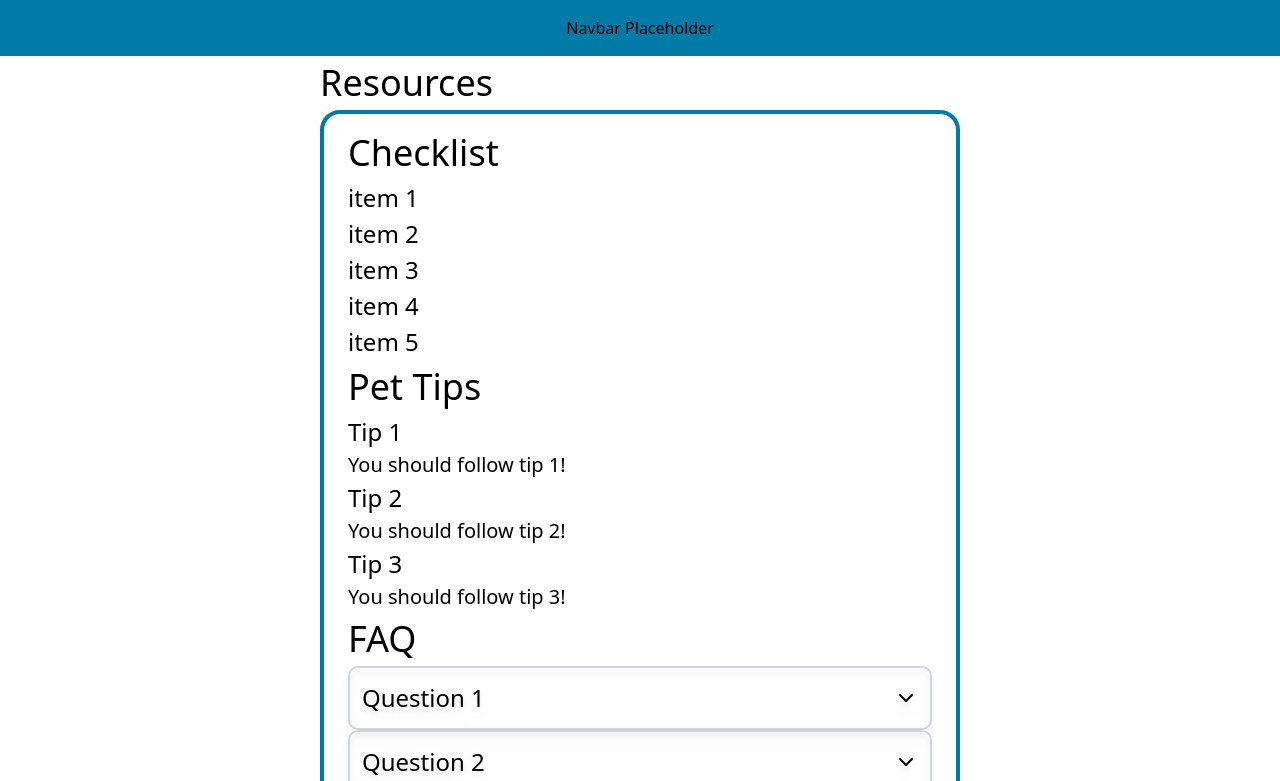
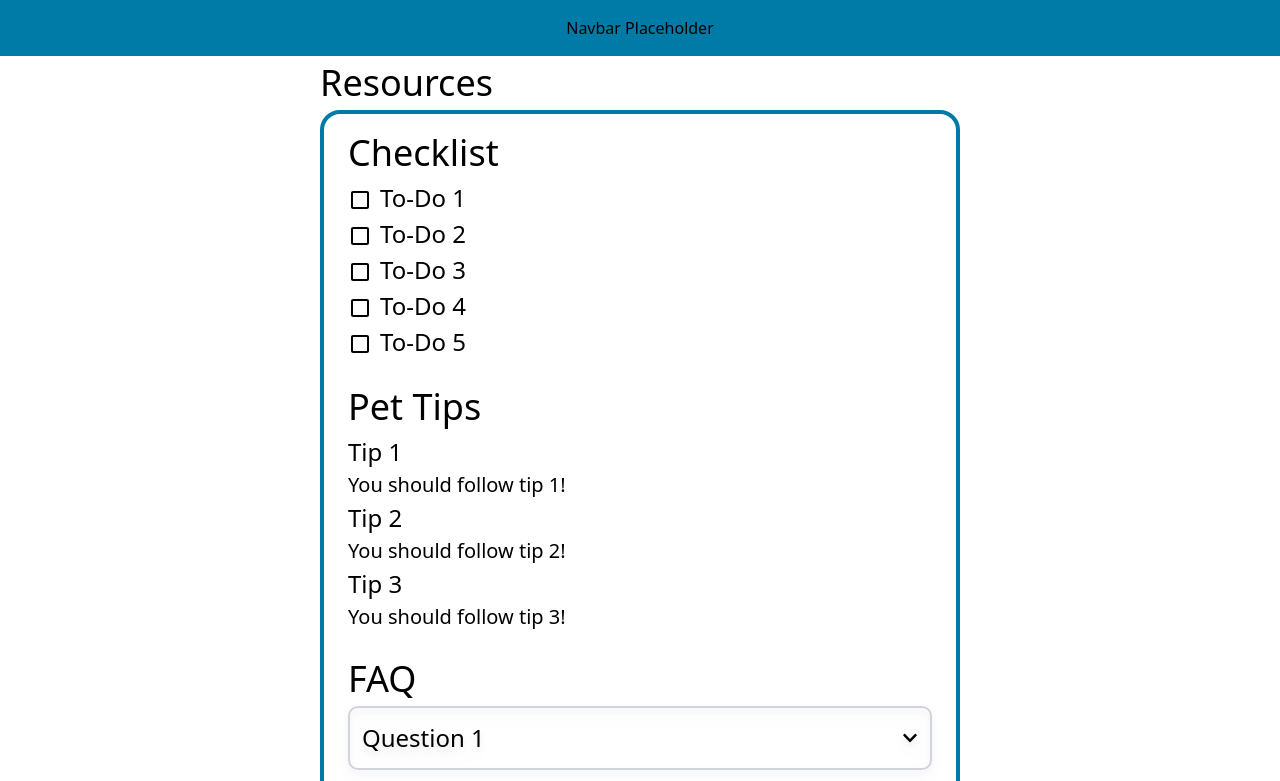
Before and after one commit to ScaiaAguinaga/pet-adoption-site, a React (Vite) app: page /Resources in a window 1280 px wide. Shown: the top 781 px of the page. Built offline with nearby package versions, Linux system fonts and the light colour scheme.

Commit message:
converted to react-icons and finished checkbox component

```diff
--- a/package.json
+++ b/package.json
@@ -12,7 +12,7 @@
   "dependencies": {
     "react": "^18.2.0",
     "react-dom": "^18.2.0",
-    "react-feather": "^2.0.10",
+    "react-icons": "^5.1.0",
     "react-router-dom": "^6.21.3"
   },
   "devDependencies": {
--- a/src/components/Carousel.jsx
+++ b/src/components/Carousel.jsx
@@ -1,5 +1,6 @@
 import { useEffect, useState } from "react";
-import { ChevronLeft, ChevronRight } from "react-feather";
+import { FaChevronLeft } from "react-icons/fa";
+import { FaChevronRight } from "react-icons/fa";
 
 const Carousel = ({
   children: slides,
@@ -38,13 +39,13 @@ const Carousel = ({
           onClick={prev}
           className={`${hideButtons} rounded-full bg-offwhite/80 p-1 text-gray-800 shadow hover:bg-offwhite`}
         >
-          <ChevronLeft className="size-8" />
+          <FaChevronLeft/>
         </button>
         <button
           onClick={next}
           className={`${hideButtons} rounded-full bg-offwhite/80 p-1 text-gray-800 shadow hover:bg-offwhite`}
         >
-          <ChevronRight className="size-8" />
+          <FaChevronRight/>
         </button>
       </div>
 
--- /dev/null
+++ b/src/components/ChecklistItem.jsx
@@ -0,0 +1,30 @@
+import { useState, useEffect } from "react";
+import { MdCheckBoxOutlineBlank } from "react-icons/md";
+import { MdOutlineCheckBox } from "react-icons/md";
+
+const ChecklistItem = ({ itemName }) => {
+  const [checked, setChecked] = useState(() => {
+    // Retrieve saved state for checked
+    const savedState = localStorage.getItem(itemName);
+    return savedState ? JSON.parse(savedState) : false;
+  });
+
+  // Update Saved state for checked
+  useEffect(() => {
+    localStorage.setItem(itemName, JSON.stringify(checked));
+  }, [checked, itemName]);
+
+  return (
+    <div className="flex">
+      <button
+        onClick={() => setChecked(!checked)}
+        className="mr-2 mt-1 text-2xl"
+      >
+        {checked ? <MdOutlineCheckBox /> : <MdCheckBoxOutlineBlank />}
+      </button>
+      <h3>{itemName}</h3>
+    </div>
+  );
+};
+
+export default ChecklistItem;
--- a/src/components/Dropdown.jsx
+++ b/src/components/Dropdown.jsx
@@ -1,22 +1,22 @@
 import { useState } from "react";
-import { ChevronUp } from "react-feather";
-import { ChevronDown } from "react-feather";
+import { FaChevronUp } from "react-icons/fa";
+import { FaChevronDown } from "react-icons/fa";
 
 const Dropdown = ({ question, answer }) => {
   const [showAnswer, setShowAnswer] = useState(false);
 
   return (
-    <div className="border-2 border-gray-300 p-3 rounded-[10px] drop-shadow-lg">
+    <div className="rounded-[10px] border-2 border-gray-300 p-3 drop-shadow-lg">
       <div className="flex items-center justify-between">
         <h3
           onClick={() => setShowAnswer(!showAnswer)}
-          className="cursor-pointer"
+          className="w-full cursor-pointer"
         >
           {question}
         </h3>
 
         <button onClick={() => setShowAnswer(!showAnswer)}>
-          {showAnswer ? <ChevronUp /> : <ChevronDown />}
+          {showAnswer ? <FaChevronUp/> : <FaChevronDown/>}
         </button>
       </div>
       <div className="px-5">{showAnswer && <p>{answer}</p>}</div>
--- a/src/pages/Resources.jsx
+++ b/src/pages/Resources.jsx
@@ -1,4 +1,5 @@
 import "../styles.css";
+import ChecklistItem from "../components/ChecklistItem";
 import Dropdown from "../components/Dropdown";
 
 const Resources = () => {
@@ -6,18 +7,18 @@ const Resources = () => {
     <div className="m-auto w-1/2">
       <h1>Resources</h1>
       <div className="rounded-[20px] border-4 border-cerulean p-6 pt-3">
-        <section>
-          <h1>Checklist</h1>
+        <section className="mb-5">
+          <h1 className="font-medium">Checklist</h1>
           <div>
-            <h3>item 1</h3>
-            <h3>item 2</h3>
-            <h3>item 3</h3>
-            <h3>item 4</h3>
-            <h3>item 5</h3>
+            <ChecklistItem itemName="To-Do 1" />
+            <ChecklistItem itemName="To-Do 2" />
+            <ChecklistItem itemName="To-Do 3" />
+            <ChecklistItem itemName="To-Do 4" />
+            <ChecklistItem itemName="To-Do 5" />
           </div>
         </section>
-        <section>
-          <h1>Pet Tips</h1>
+        <section className="mb-5">
+          <h1 className="font-medium">Pet Tips</h1>
           <div>
             <h3>Tip 1</h3>
             <p>You should follow tip 1!</p>
@@ -28,8 +29,8 @@ const Resources = () => {
           </div>
         </section>
         <section>
-          <h1>FAQ</h1>
-          <div>
+          <h1 className="font-medium">FAQ</h1>
+          <div className="grid grid-cols-1 gap-3">
             <Dropdown question="Question 1" answer="Answer 1" />
             <Dropdown question="Question 2" answer="Answer 2" />
             <Dropdown question="Question 3" answer="Answer 3" />
```
Also changed, not shown: 1 other file (tests, documents, lock files or other folders).
